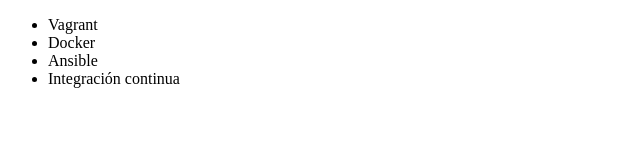
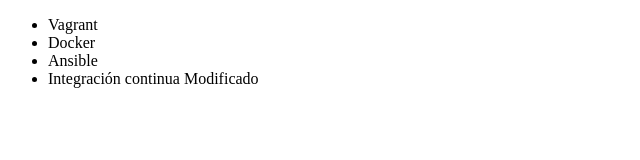
Before and after one commit to EdwinStrong/alura-git, a plain HTML site: page index.html in a window 1280 px wide. Shown: the full height of the page, 0-640 px from the left. Drawn offline with Linux system fonts and the light colour scheme.

Commit message:
Arreglado acento y puesto modificado en curso de integración continua

```diff
--- a/index.html
+++ b/index.html
@@ -9,7 +9,7 @@
          <li> Vagrant </li>
          <li> Docker </li>
          <li> Ansible </li>
-         <li> Integración continua </li>
+         <li> Integración continua Modificado </li>
      </ul>
 </body>
 </html>
```
